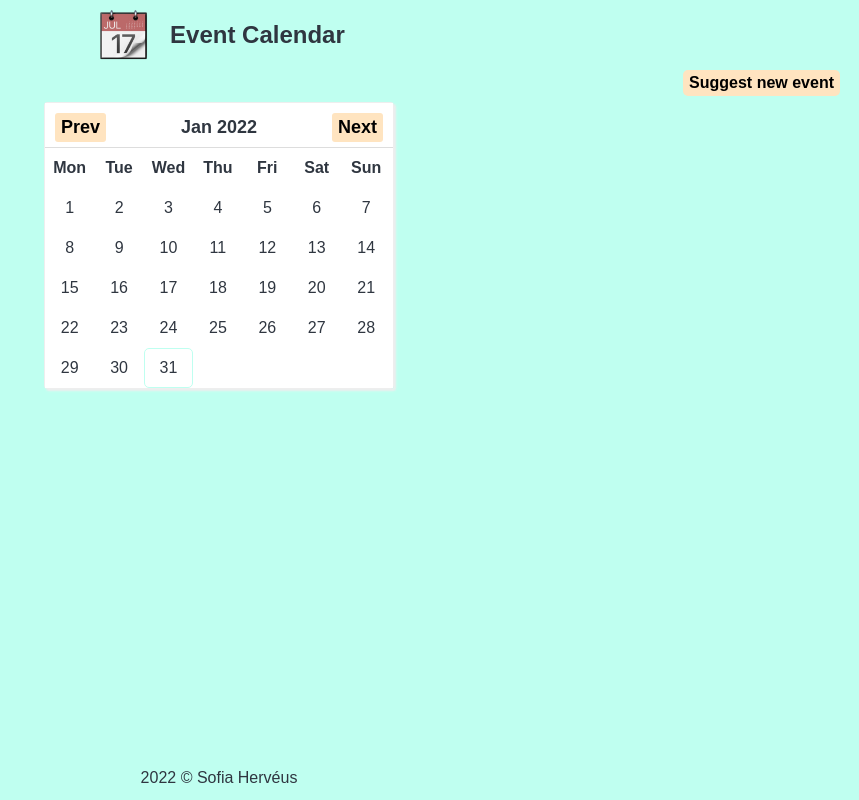
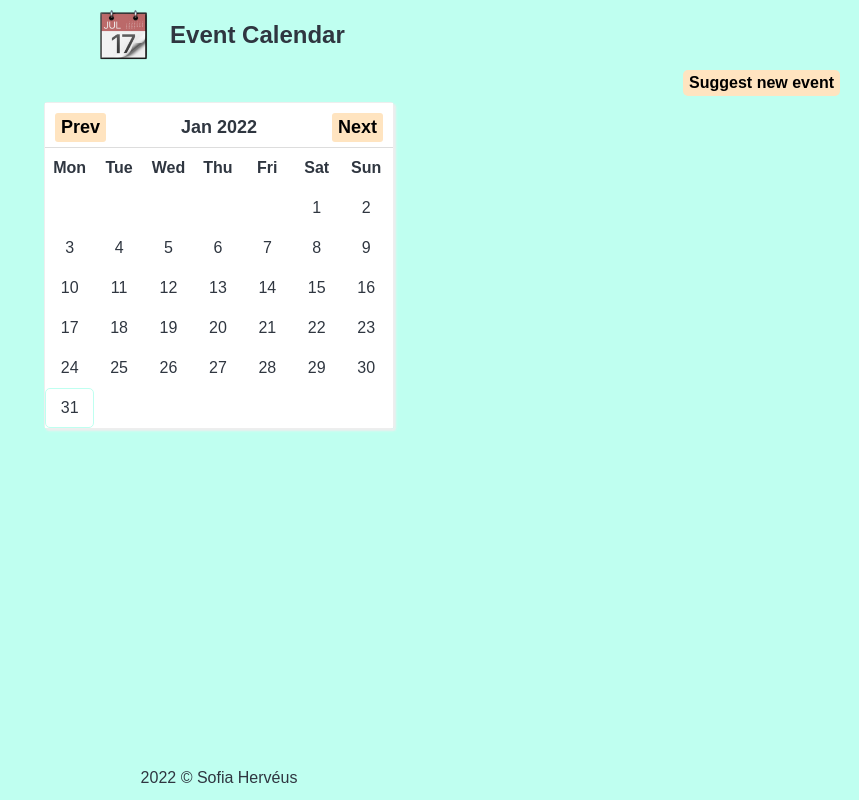
Before and after one commit to herv3us/Parents-Calendar, a React (Create React App) app in the folder frontend/: page / in a window 1280 px wide. Shown: the whole page, without its empty margins (421-1280 px from the left). Built offline with nearby package versions, Linux system fonts and the light colour scheme; no server answers.

Commit message:
fix error in SimpleCalendar, move out to some stuff to utils-folder

```diff
--- a/frontend/src/components/main/SimpleCalendar.jsx
+++ b/frontend/src/components/main/SimpleCalendar.jsx
@@ -1,40 +1,29 @@
 import React, { useEffect, useState } from 'react';
-import styled, { css } from 'styled-components';
 import { getAllEvents } from '../../services/eventService';
-import { COLORS } from '../../styles/constants';
+import {
+  DAYS,
+  DAYS_LEAP,
+  DAYS_OF_THE_WEEK,
+  MONTHS,
+} from '../../utils/calendarData';
+import {
+  CalendarFrame,
+  Header,
+  Button,
+  Body,
+  Day,
+} from '../../styles/SimpleCalendar.styles';
 
 function SimpleCalendar() {
-  const DAYS = [31, 28, 31, 30, 31, 30, 31, 31, 30, 31, 30, 31];
-  const DAYS_LEAP = [31, 29, 31, 30, 31, 30, 31, 31, 30, 31, 30, 31];
-  const DAYS_OF_THE_WEEK = ['Mon', 'Tue', 'Wed', 'Thu', 'Fri', 'Sat', 'Sun'];
-  const MONTHS = [
-    'Jan',
-    'Feb',
-    'Mar',
-    'Apr',
-    'May',
-    'Jun',
-    'Jul',
-    'Aug',
-    'Sep',
-    'Oct',
-    'Nov',
-    'Dec',
-  ];
-
   const today = new Date();
   const [date, setDate] = useState(today);
   const [day, setDay] = useState(date.getDate());
   const [month, setMonth] = useState(date.getMonth());
   const [year, setYear] = useState(date.getFullYear());
-  const [startDay, setstartDay] = useState(getStartDayOfTheMonth(date));
+  const [startDay, setStartDay] = useState(getStartDayOfTheMonth(date));
 
   function getStartDayOfTheMonth(date) {
-    const startDate = new Date(
-      date.getFullYear(),
-      date.getMonth(),
-      1
-    ).getDate();
+    const startDate = new Date(date.getFullYear(), date.getMonth(), 1).getDay();
     return startDate === 0 ? 7 : startDate;
   }
 
@@ -48,7 +37,7 @@ function SimpleCalendar() {
     setDay(date.getDate());
     setMonth(date.getMonth());
     setYear(date.getFullYear());
-    setstartDay(getStartDayOfTheMonth(date));
+    setStartDay(getStartDayOfTheMonth(date));
   }, [date]);
 
   const [events, setEvents] = useState([]);
@@ -98,58 +87,3 @@ function SimpleCalendar() {
 }
 
 export default SimpleCalendar;
-
-const CalendarFrame = styled.div`
-  width: 350px;
-  border: 1px solid ${COLORS.lightgrey};
-  border-radius: 3px;
-  box-shadow: 2px 2px 2px ${COLORS.lightgrey};
-  margin: 2rem auto;
-`;
-
-const Header = styled.div`
-  font-size: 18px;
-  font-weight: bold;
-  padding: 10px 10px 5px;
-  display: flex;
-  justify-content: space-between;
-  align-items: center;
-  background-color: #fff;
-`;
-
-const Button = styled.button`
-  cursor: pointer;
-  background-color: ${COLORS.considerd};
-  border: none;
-  border-radius: 3px;
-`;
-
-const Body = styled.div`
-  background-color: #fff;
-  border-top: 1px solid #ddd;
-  width: 100%;
-  display: flex;
-  flex-wrap: wrap;
-`;
-
-const Day = styled.div`
-  width: 14.2%;
-  height: 40px;
-  display: flex;
-  flex-direction: row;
-  justify-content: center;
-  align-items: center;
-
-  ${(props) =>
-    props.isToday &&
-    css`
-      border: 1px solid ${COLORS.backgroundBG};
-      border-radius: 5px;
-    `}
-
-  ${(props) =>
-    props.isBooked &&
-    css`
-      background-color: ${COLORS.booked};
-    `}
-`;
--- a/frontend/src/components/main/SuggestEvent.jsx
+++ b/frontend/src/components/main/SuggestEvent.jsx
@@ -1,8 +1,7 @@
 import React, { useState } from 'react';
+import { createEvent } from '../../services/eventService';
 import { COLORS } from '../../styles/constants';
 import styled from 'styled-components';
-import { useNavigate } from 'react-router-dom';
-import { createEvent } from '../../services/eventService';
 
 function SuggestEvent() {
   const [title, setTitle] = useState('');
@@ -209,7 +208,7 @@ const Form = styled.form`
   border-radius: 1rem;
   border: 1px solid ${COLORS.mediumgrey};
   max-width: 350px;
-  margin: 0 auto;
+  margin: 10px auto;
   padding: 0.6rem;
   box-shadow: 0 0 8px rgba(0, 0, 0, 0.2);
 `;
--- a/frontend/src/pages/HomePage.jsx
+++ b/frontend/src/pages/HomePage.jsx
@@ -17,7 +17,7 @@ function HomePage() {
       setButtonText('Suggest new event');
     } else if (!isOpenSuggestion) {
       setIsOpenSuggestion(true);
-      setButtonText('Close form');
+      setButtonText('Back to calendar');
     }
   };
 
--- /dev/null
+++ b/frontend/src/styles/SimpleCalendar.styles.js
@@ -0,0 +1,57 @@
+import styled, { css } from 'styled-components';
+import { COLORS } from './constants';
+
+export const CalendarFrame = styled.div`
+  width: 350px;
+  border: 1px solid ${COLORS.lightgrey};
+  border-radius: 3px;
+  box-shadow: 2px 2px 2px ${COLORS.lightgrey};
+  margin: 2rem auto;
+`;
+
+export const Header = styled.div`
+  font-size: 18px;
+  font-weight: bold;
+  padding: 10px 10px 5px;
+  display: flex;
+  justify-content: space-between;
+  align-items: center;
+  background-color: ${COLORS.backgroundForm};
+`;
+
+export const Button = styled.button`
+  cursor: pointer;
+  background-color: ${COLORS.considerd};
+  border: none;
+  border-radius: 3px;
+`;
+
+export const Body = styled.div`
+  background-color: ${COLORS.backgroundForm};
+  border-top: 1px solid #ddd;
+  width: 100%;
+  display: flex;
+  flex-wrap: wrap;
+`;
+
+export const Day = styled.div`
+  width: 14.2%;
+  height: 40px;
+  display: flex;
+  flex-direction: row;
+  justify-content: center;
+  align-items: center;
+
+  ${(props) =>
+    props.isToday &&
+    css`
+      border: 1px solid ${COLORS.backgroundBG};
+      border-radius: 5px;
+    `}
+
+  ${(props) =>
+    props.isBooked &&
+    css`
+      background-color: ${COLORS.booked};
+    `}
+`;
--- /dev/null
+++ b/frontend/src/utils/calendarData.js
@@ -0,0 +1,25 @@
+export const DAYS = [31, 28, 31, 30, 31, 30, 31, 31, 30, 31, 30, 31];
+export const DAYS_LEAP = [31, 29, 31, 30, 31, 30, 31, 31, 30, 31, 30, 31];
+export const DAYS_OF_THE_WEEK = [
+  'Mon',
+  'Tue',
+  'Wed',
+  'Thu',
+  'Fri',
+  'Sat',
+  'Sun',
+];
+export const MONTHS = [
+  'Jan',
+  'Feb',
+  'Mar',
+  'Apr',
+  'May',
+  'Jun',
+  'Jul',
+  'Aug',
+  'Sep',
+  'Oct',
+  'Nov',
+  'Dec',
+];
```
